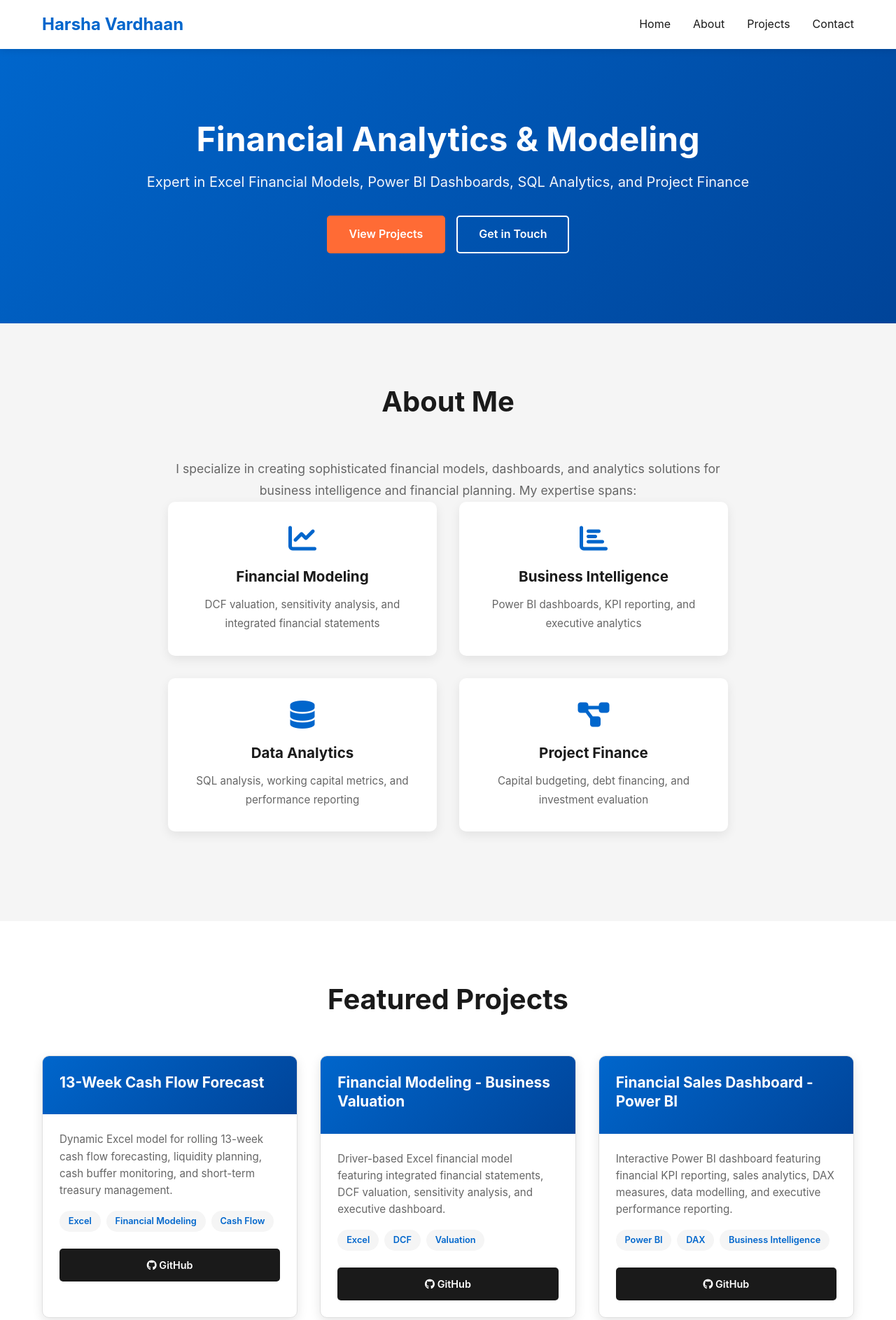
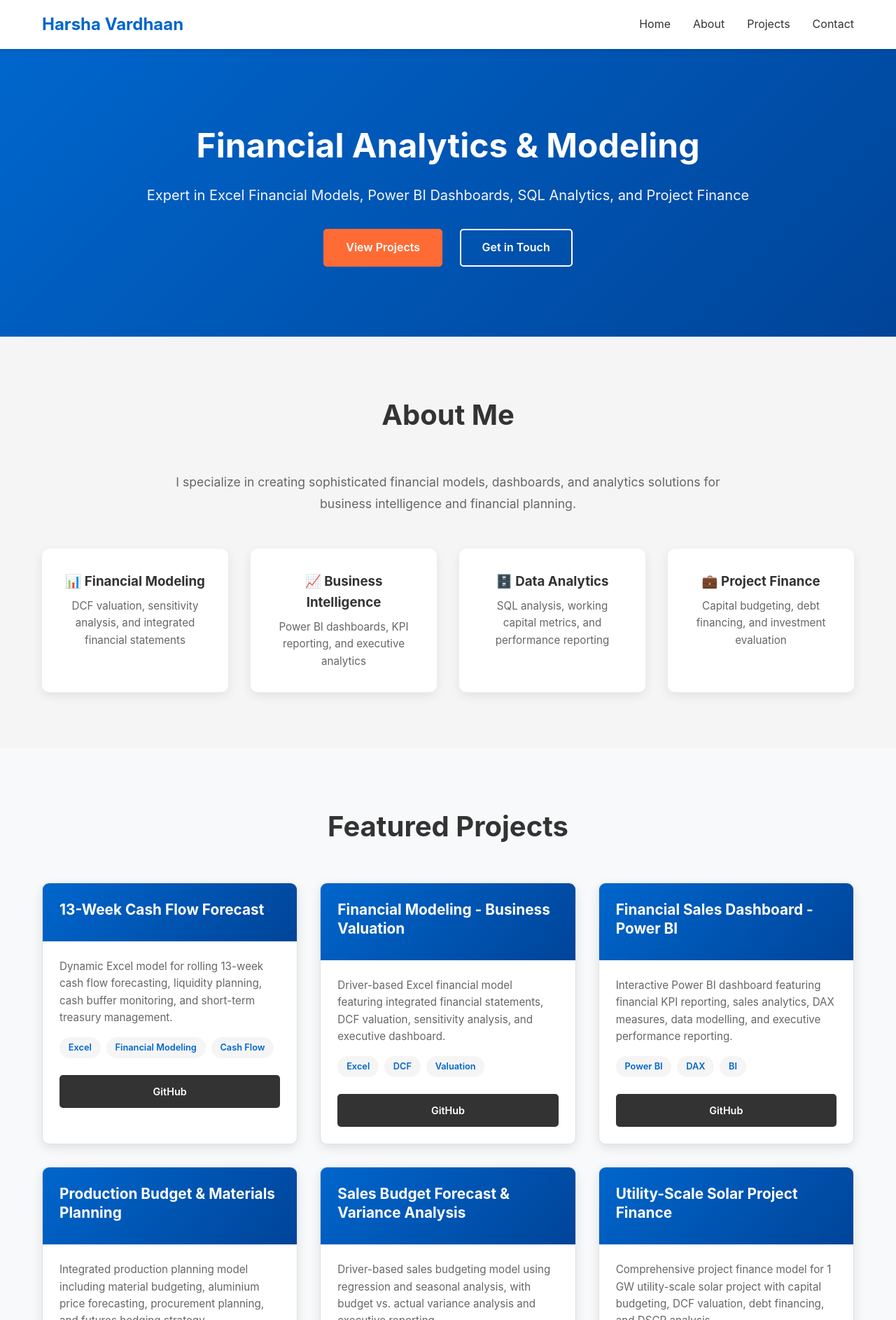
Before and after one commit to harshavardhaan-finance/harshavardhaan-finance.github.io, a plain HTML site: page index.html in a window 1280 px wide. Shown: the top 1886 px of the page at 70% size. Drawn offline with Linux system fonts and the light colour scheme.

Commit message:
Simplify portfolio with inline CSS and HTML - test version

```diff
--- a/index.html
+++ b/index.html
@@ -4,8 +4,314 @@
     <meta charset="UTF-8">
     <meta name="viewport" content="width=device-width, initial-scale=1.0">
     <title>Harsha Vardhaan - Financial Analytics & Modeling Portfolio</title>
-    <link rel="stylesheet" href="styles.css">
-    <link rel="stylesheet" href="https://cdnjs.cloudflare.com/ajax/libs/font-awesome/6.4.0/css/all.min.css">
+    <style>
+        * {
+            margin: 0;
+            padding: 0;
+            box-sizing: border-box;
+        }
+
+        body {
+            font-family: -apple-system, BlinkMacSystemFont, 'Segoe UI', Roboto, sans-serif;
+            line-height: 1.6;
+            color: #333;
+            background: #f8f9fa;
+        }
+
+        .navbar {
+            background: white;
+            box-shadow: 0 2px 8px rgba(0,0,0,0.1);
+            position: sticky;
+            top: 0;
+            z-index: 100;
+        }
+
+        .navbar .container {
+            max-width: 1200px;
+            margin: 0 auto;
+            padding: 1rem 20px;
+            display: flex;
+            justify-content: space-between;
+            align-items: center;
+        }
+
+        .logo {
+            font-size: 1.5rem;
+            font-weight: bold;
+            color: #0066cc;
+        }
+
+        .nav-links {
+            display: flex;
+            list-style: none;
+            gap: 2rem;
+        }
+
+        .nav-links a {
+            text-decoration: none;
+            color: #333;
+            transition: color 0.3s;
+        }
+
+        .nav-links a:hover {
+            color: #0066cc;
+        }
+
+        .container {
+            max-width: 1200px;
+            margin: 0 auto;
+            padding: 0 20px;
+        }
+
+        .hero {
+            background: linear-gradient(135deg, #0066cc 0%, #004499 100%);
+            color: white;
+            padding: 100px 20px;
+            text-align: center;
+        }
+
+        .hero h1 {
+            font-size: 3rem;
+            margin-bottom: 1rem;
+        }
+
+        .hero p {
+            font-size: 1.25rem;
+            margin-bottom: 2rem;
+            opacity: 0.95;
+        }
+
+        .btn {
+            display: inline-block;
+            padding: 12px 30px;
+            margin: 0 10px;
+            border-radius: 5px;
+            text-decoration: none;
+            font-weight: 600;
+            transition: all 0.3s;
+            border: 2px solid transparent;
+        }
+
+        .btn-primary {
+            background: #ff6b35;
+            color: white;
+        }
+
+        .btn-primary:hover {
+            transform: translateY(-2px);
+            box-shadow: 0 10px 20px rgba(0,0,0,0.2);
+        }
+
+        .btn-secondary {
+            background: transparent;
+            color: white;
+            border-color: white;
+        }
+
+        .btn-secondary:hover {
+            background: white;
+            color: #0066cc;
+        }
+
+        .about {
+            padding: 80px 20px;
+            background: #f5f5f5;
+        }
+
+        .about h2, .projects h2, .contact h2 {
+            font-size: 2.5rem;
+            margin-bottom: 3rem;
+            text-align: center;
+            color: #333;
+        }
+
+        .about-text {
+            max-width: 800px;
+            margin: 0 auto 3rem;
+            font-size: 1.1rem;
+            color: #666;
+            text-align: center;
+            line-height: 1.8;
+        }
+
+        .skills {
+            display: grid;
+            grid-template-columns: repeat(auto-fit, minmax(250px, 1fr));
+            gap: 2rem;
+            margin-top: 2rem;
+        }
+
+        .skill-card {
+            background: white;
+            padding: 2rem;
+            border-radius: 10px;
+            text-align: center;
+            box-shadow: 0 5px 15px rgba(0,0,0,0.08);
+            transition: transform 0.3s;
+        }
+
+        .skill-card:hover {
+            transform: translateY(-5px);
+            box-shadow: 0 10px 30px rgba(0,0,0,0.15);
+        }
+
+        .skill-card h3 {
+            margin-bottom: 0.5rem;
+            color: #333;
+        }
+
+        .skill-card p {
+            color: #666;
+            font-size: 0.95rem;
+        }
+
+        .projects {
+            padding: 80px 20px;
+        }
+
+        .projects-grid {
+            display: grid;
+            grid-template-columns: repeat(auto-fill, minmax(320px, 1fr));
+            gap: 2rem;
+            margin-top: 3rem;
+        }
+
+        .project-card {
+            background: white;
+            border-radius: 10px;
+            overflow: hidden;
+            box-shadow: 0 5px 15px rgba(0,0,0,0.1);
+            transition: all 0.3s;
+            border: 1px solid #e0e0e0;
+        }
+
+        .project-card:hover {
+            transform: translateY(-10px);
+            box-shadow: 0 15px 40px rgba(0,0,0,0.15);
+        }
+
+        .project-header {
+            background: linear-gradient(135deg, #0066cc 0%, #004499 100%);
+            color: white;
+            padding: 1.5rem;
+        }
+
+        .project-title {
+            font-size: 1.3rem;
+            margin-bottom: 0.5rem;
+            line-height: 1.3;
+        }
+
+        .project-body {
+            padding: 1.5rem;
+        }
+
+        .project-description {
+            color: #666;
+            margin-bottom: 1rem;
+            font-size: 0.95rem;
+            line-height: 1.6;
+        }
+
+        .project-tech {
+            display: flex;
+            flex-wrap: wrap;
+            gap: 0.5rem;
+            margin-bottom: 1.5rem;
+        }
+
+        .tech-tag {
+            background: #f5f5f5;
+            color: #0066cc;
+            padding: 0.3rem 0.8rem;
+            border-radius: 20px;
+            font-size: 0.8rem;
+            font-weight: 600;
+        }
+
+        .project-links {
+            display: flex;
+            gap: 1rem;
+        }
+
+        .project-links a {
+            flex: 1;
+            padding: 0.75rem;
+            border-radius: 5px;
+            text-align: center;
+            text-decoration: none;
+            font-weight: 600;
+            font-size: 0.9rem;
+            transition: all 0.3s;
+            background: #333;
+            color: white;
+        }
+
+        .project-links a:hover {
+            background: #0066cc;
+        }
+
+        .contact {
+            background: #f5f5f5;
+            padding: 80px 20px;
+            text-align: center;
+        }
+
+        .contact-text {
+            max-width: 600px;
+            margin: 0 auto 2rem;
+            font-size: 1.1rem;
+            color: #666;
+        }
+
+        .social-links {
+            display: flex;
+            gap: 2rem;
+            justify-content: center;
+        }
+
+        .social-links a {
+            width: 50px;
+            height: 50px;
+            border-radius: 50%;
+            background: white;
+            display: flex;
+            align-items: center;
+            justify-content: center;
+            font-size: 1.5rem;
+            color: #0066cc;
+            transition: all 0.3s;
+            box-shadow: 0 3px 10px rgba(0,0,0,0.1);
+            text-decoration: none;
+        }
+
+        .social-links a:hover {
+            background: #0066cc;
+            color: white;
+            transform: translateY(-5px);
+        }
+
+        .footer {
+            background: #1a1a1a;
+            color: white;
+            text-align: center;
+            padding: 2rem;
+        }
+
+        @media (max-width: 768px) {
+            .hero h1 {
+                font-size: 2rem;
+            }
+            .nav-links {
+                gap: 1rem;
+            }
+            .btn {
+                display: block;
+                margin: 10px 0;
+                width: 100%;
+            }
+        }
+    </style>
 </head>
 <body>
     <!-- Navigation -->
@@ -24,14 +330,10 @@
     <!-- Hero Section -->
     <section id="home" class="hero">
         <div class="container">
-            <div class="hero-content">
             <h1>Financial Analytics & Modeling</h1>
             <p>Expert in Excel Financial Models, Power BI Dashboards, SQL Analytics, and Project Finance</p>
-                <div class="hero-buttons">
             <a href="#projects" class="btn btn-primary">View Projects</a>
             <a href="#contact" class="btn btn-secondary">Get in Touch</a>
-                </div>
-            </div>
         </div>
     </section>
 
@@ -39,29 +341,23 @@
     <section id="about" class="about">
         <div class="container">
             <h2>About Me</h2>
-            <div class="about-content">
-                <p>I specialize in creating sophisticated financial models, dashboards, and analytics solutions for business intelligence and financial planning. My expertise spans:</p>
+            <p class="about-text">I specialize in creating sophisticated financial models, dashboards, and analytics solutions for business intelligence and financial planning.</p>
             <div class="skills">
                 <div class="skill-card">
-                        <i class="fas fa-chart-line"></i>
-                        <h3>Financial Modeling</h3>
+                    <h3>📊 Financial Modeling</h3>
                     <p>DCF valuation, sensitivity analysis, and integrated financial statements</p>
                 </div>
                 <div class="skill-card">
-                        <i class="fas fa-chart-bar"></i>
-                        <h3>Business Intelligence</h3>
+                    <h3>📈 Business Intelligence</h3>
                     <p>Power BI dashboards, KPI reporting, and executive analytics</p>
                 </div>
                 <div class="skill-card">
-                        <i class="fas fa-database"></i>
-                        <h3>Data Analytics</h3>
+                    <h3>🗄️ Data Analytics</h3>
                     <p>SQL analysis, working capital metrics, and performance reporting</p>
                 </div>
                 <div class="skill-card">
-                        <i class="fas fa-project-diagram"></i>
-                        <h3>Project Finance</h3>
+                    <h3>💼 Project Finance</h3>
                     <p>Capital budgeting, debt financing, and investment evaluation</p>
-                    </div>
                 </div>
             </div>
         </div>
@@ -72,7 +368,6 @@
         <div class="container">
             <h2>Featured Projects</h2>
             <div class="projects-grid">
-                <!-- Project 1 -->
                 <div class="project-card">
                     <div class="project-header">
                         <h3 class="project-title">13-Week Cash Flow Forecast</h3>
@@ -85,14 +380,11 @@
                             <span class="tech-tag">Cash Flow</span>
                         </div>
                         <div class="project-links">
-                            <a href="https://github.com/harshavardhaan-finance/13-week-cash-flow-forecast" target="_blank" class="btn-github">
-                                <i class="fab fa-github"></i> GitHub
-                            </a>
+                            <a href="https://github.com/harshavardhaan-finance/13-week-cash-flow-forecast" target="_blank">GitHub</a>
                         </div>
                     </div>
                 </div>
 
-                <!-- Project 2 -->
                 <div class="project-card">
                     <div class="project-header">
                         <h3 class="project-title">Financial Modeling - Business Valuation</h3>
@@ -105,14 +397,11 @@
                             <span class="tech-tag">Valuation</span>
                         </div>
                         <div class="project-links">
-                            <a href="https://github.com/harshavardhaan-finance/financial-modeling-business-valuation" target="_blank" class="btn-github">
-                                <i class="fab fa-github"></i> GitHub
-                            </a>
+                            <a href="https://github.com/harshavardhaan-finance/financial-modeling-business-valuation" target="_blank">GitHub</a>
                         </div>
                     </div>
                 </div>
 
-                <!-- Project 3 -->
                 <div class="project-card">
                     <div class="project-header">
                         <h3 class="project-title">Financial Sales Dashboard - Power BI</h3>
@@ -122,17 +411,14 @@
                         <div class="project-tech">
                             <span class="tech-tag">Power BI</span>
                             <span class="tech-tag">DAX</span>
-                            <span class="tech-tag">Business Intelligence</span>
+                            <span class="tech-tag">BI</span>
                         </div>
                         <div class="project-links">
-                            <a href="https://github.com/harshavardhaan-finance/financial-sales-dashboard-powerbi" target="_blank" class="btn-github">
-                                <i class="fab fa-github"></i> GitHub
-                            </a>
+                            <a href="https://github.com/harshavardhaan-finance/financial-sales-dashboard-powerbi" target="_blank">GitHub</a>
                         </div>
                     </div>
                 </div>
 
-                <!-- Project 4 -->
                 <div class="project-card">
                     <div class="project-header">
                         <h3 class="project-title">Production Budget & Materials Planning</h3>
@@ -145,14 +431,11 @@
                             <span class="tech-tag">Hedging</span>
                         </div>
                         <div class="project-links">
-                            <a href="https://github.com/harshavardhaan-finance/production-budget-materials-planning" target="_blank" class="btn-github">
-                                <i class="fab fa-github"></i> GitHub
-                            </a>
+                            <a href="https://github.com/harshavardhaan-finance/production-budget-materials-planning" target="_blank">GitHub</a>
                         </div>
                     </div>
                 </div>
 
-                <!-- Project 5 -->
                 <div class="project-card">
                     <div class="project-header">
                         <h3 class="project-title">Sales Budget Forecast & Variance Analysis</h3>
@@ -165,14 +448,11 @@
                             <span class="tech-tag">Forecasting</span>
                         </div>
                         <div class="project-links">
-                            <a href="https://github.com/harshavardhaan-finance/sales-budget-forecast-variance-analysis" target="_blank" class="btn-github">
-                                <i class="fab fa-github"></i> GitHub
-                            </a>
+                            <a href="https://github.com/harshavardhaan-finance/sales-budget-forecast-variance-analysis" target="_blank">GitHub</a>
                         </div>
                     </div>
                 </div>
 
-                <!-- Project 6 -->
                 <div class="project-card">
                     <div class="project-header">
                         <h3 class="project-title">Utility-Scale Solar Project Finance</h3>
@@ -185,14 +465,11 @@
                             <span class="tech-tag">DCF</span>
                         </div>
                         <div class="project-links">
-                            <a href="https://github.com/harshavardhaan-finance/utility-scale-solar-project-evaluation-finance-model" target="_blank" class="btn-github">
-                                <i class="fab fa-github"></i> GitHub
-                            </a>
+                            <a href="https://github.com/harshavardhaan-finance/utility-scale-solar-project-evaluation-finance-model" target="_blank">GitHub</a>
                         </div>
                     </div>
                 </div>
 
-                <!-- Project 7 -->
                 <div class="project-card">
                     <div class="project-header">
                         <h3 class="project-title">Working Capital Analytics</h3>
@@ -205,14 +482,11 @@
                             <span class="tech-tag">Analytics</span>
                         </div>
                         <div class="project-links">
-                            <a href="https://github.com/harshavardhaan-finance/working-capital-analytics" target="_blank" class="btn-github">
-                                <i class="fab fa-github"></i> GitHub
-                            </a>
+                            <a href="https://github.com/harshavardhaan-finance/working-capital-analytics" target="_blank">GitHub</a>
                         </div>
                     </div>
                 </div>
 
-                <!-- Project 8 -->
                 <div class="project-card">
                     <div class="project-header">
                         <h3 class="project-title">Annapurna Capital Series B Financial Model</h3>
@@ -222,12 +496,10 @@
                         <div class="project-tech">
                             <span class="tech-tag">Excel</span>
                             <span class="tech-tag">Valuation</span>
-                            <span class="tech-tag">Startup Finance</span>
+                            <span class="tech-tag">Startup</span>
                         </div>
                         <div class="project-links">
-                            <a href="https://github.com/harshavardhaan-finance/annapurna-capital-series-b-financial-model" target="_blank" class="btn-github">
-                                <i class="fab fa-github"></i> GitHub
-                            </a>
+                            <a href="https://github.com/harshavardhaan-finance/annapurna-capital-series-b-financial-model" target="_blank">GitHub</a>
                         </div>
                     </div>
                 </div>
@@ -239,35 +511,27 @@
     <section id="contact" class="contact">
         <div class="container">
             <h2>Get in Touch</h2>
-            <div class="contact-content">
-                <p>Interested in my work? Let's connect!</p>
+            <p class="contact-text">Interested in my work? Let's connect!</p>
             <div class="social-links">
-                    <a href="https://github.com/harshavardhaan-finance" target="_blank" title="GitHub"><i class="fab fa-github"></i></a>
-                    <a href="https://linkedin.com" target="_blank" title="LinkedIn"><i class="fab fa-linkedin"></i></a>
-                    <a href="mailto:contact@example.com" title="Email"><i class="fas fa-envelope"></i></a>
-                </div>
+                <a href="https://github.com/harshavardhaan-finance" target="_blank" title="GitHub">GitHub</a>
+                <a href="https://linkedin.com" target="_blank" title="LinkedIn">LinkedIn</a>
+                <a href="mailto:contact@example.com" title="Email">Email</a>
             </div>
         </div>
     </section>
 
     <!-- Footer -->
     <footer class="footer">
-        <div class="container">
         <p>&copy; 2026 Harsha Vardhaan. All rights reserved.</p>
-        </div>
     </footer>
 
     <script>
-        // Smooth scrolling for navigation links
         document.querySelectorAll('a[href^="#"]').forEach(anchor => {
             anchor.addEventListener('click', function (e) {
                 e.preventDefault();
                 const target = document.querySelector(this.getAttribute('href'));
                 if (target) {
-                    target.scrollIntoView({
-                        behavior: 'smooth',
-                        block: 'start'
-                    });
+                    target.scrollIntoView({ behavior: 'smooth', block: 'start' });
                 }
             });
         });
```
Lines whose indentation alone changed are shown as unchanged.
